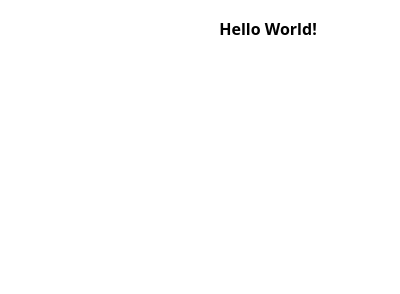
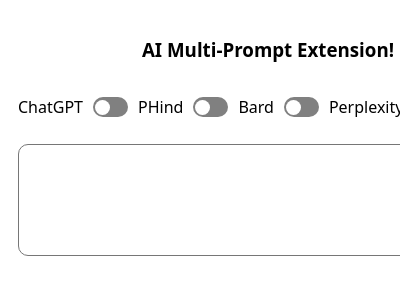
Before and after one commit to bsorrentino/AI-MultiPrompt-Extension, a browser extension: page AI-MultiPrompt Extension/Resources/popup.html in a window 400 px wide. Shown: the top 294 px of the page. Drawn offline with Linux system fonts and the light colour scheme.

Commit message:
style:  arrange the UI of the popup

```diff
--- a/AI-MultiPrompt Extension/Resources/popup.html
+++ b/AI-MultiPrompt Extension/Resources/popup.html
@@ -6,6 +6,37 @@
     <script type="module" src="popup.js"></script>
 </head>
 <body>
-    <strong>Hello World!</strong>
+    <h3>AI Multi-Prompt Extension!</h3>
+    <div class="toggle-container">
+        <p>ChatGPT</p>
+        <label class="toggle-switch" >
+            <input type="checkbox" id="openai-toggle">
+            <span class="slider"></span>
+        </label>
+        <p>PHind</p>
+        <label class="toggle-switch" >
+            <input type="checkbox" id="phind-toggle">
+            <span class="slider"></span>
+        </label>
+        <p>Bard</p>
+        <label class="toggle-switch" >
+            <input type="checkbox" id="bard-toggle">
+            <span class="slider"></span>
+        </label>
+        <p>Perplexity</p>
+        <label class="toggle-switch" >
+            <input type="checkbox" id="perplexity-toggle">
+            <span class="slider"></span>
+        </label>
+
+    </div>
+    <div id="container">
+        <textarea id="text-prompt"></textarea>
+        <button id="submit-prompt" disabled>
+            <svg viewBox="0 0 24 24">
+                <path d="M8 5v14l11-7z"/>
+            </svg>
+        </button>
+    </div>
 </body>
 </html>
```
